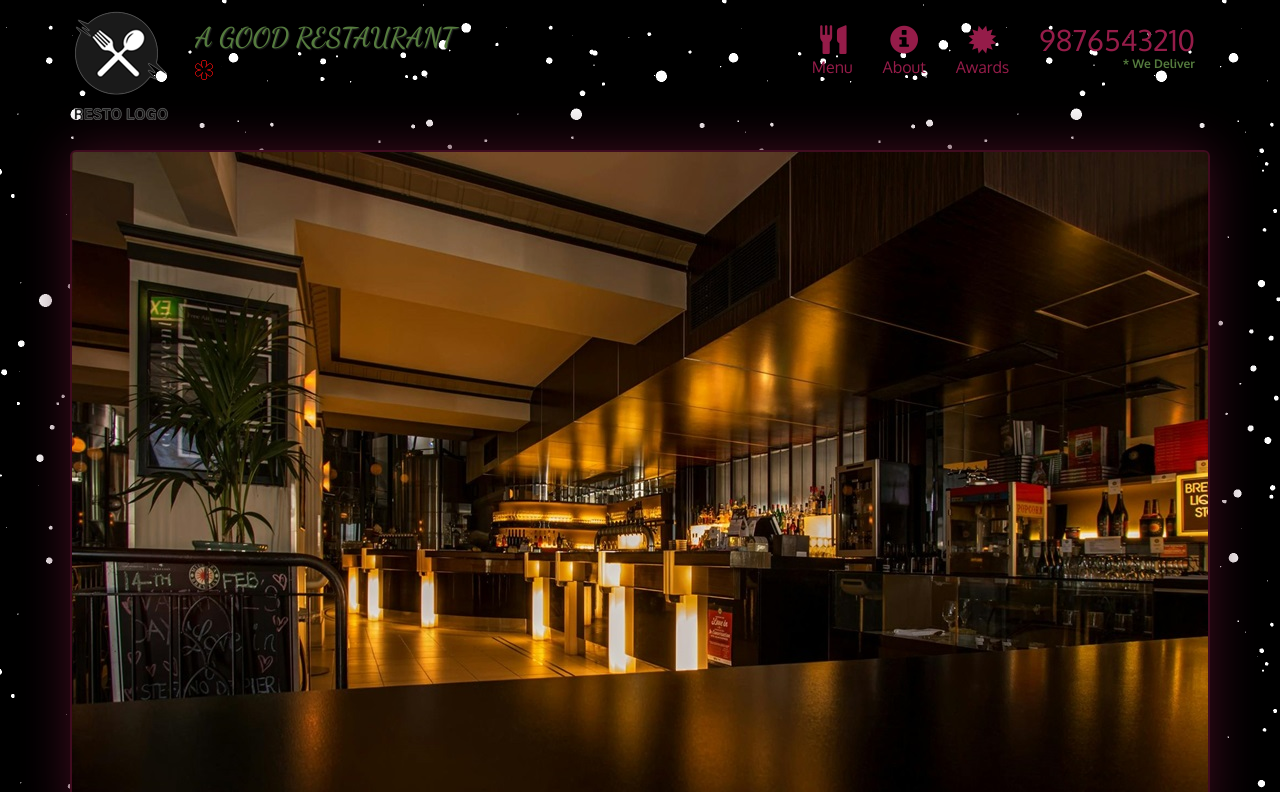
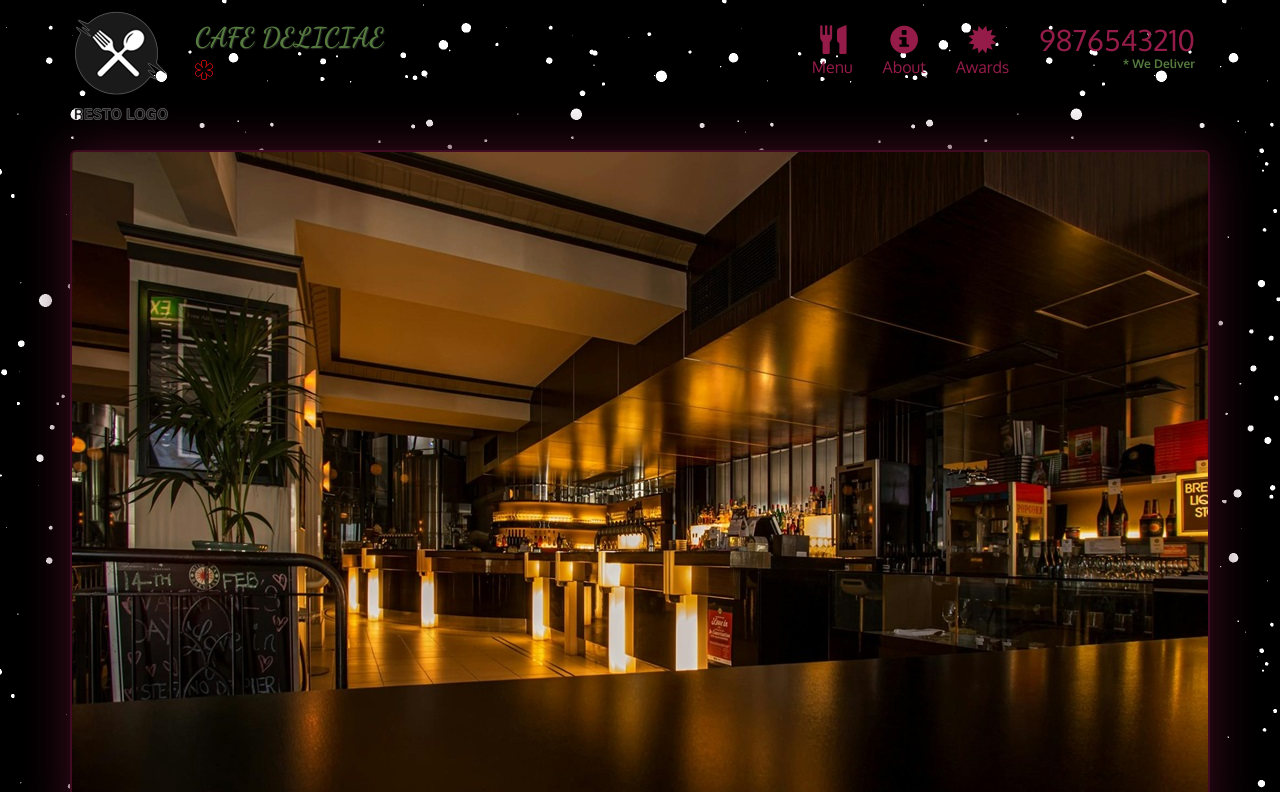
Before and after one commit to riteshbhapkar/Restaurant-Website-HTML-CSS-JS-PROJECT-, a plain HTML site: page index.html in a window 1280 px wide. Shown: the top 792 px of the page. Drawn offline with Linux system fonts and the light colour scheme; a web font is replaced by a local one.

Commit message:
Optimisations

```diff
--- a/index.html
+++ b/index.html
@@ -4,7 +4,7 @@
     <meta charset="utf-8">
     <meta http-equiv="X-UA-Compatible" content="IE=edge">
     <meta name="viewport" content="width=device-width, initial-scale=1">
-    <title>A Good Restaurant</title>
+    <title>Cafe deliciae</title>
     <link rel="stylesheet" href="css/bootstrap.min.css">
     <link rel="stylesheet" href="css/styles.css">
     <link href='https://fonts.googleapis.com/css?family=Oxygen:400,300,700' rel='stylesheet' type='text/css'>
@@ -29,7 +29,7 @@
           </a>
 
           <div class="navbar-brand">
-            <a href="index.html"><h1>A Good Restaurant</h1></a>
+            <a href="index.html"><h1>Cafe deliciae</h1></a>
             <p>
               <img src="images/Michelin.png" alt="Michelin star">
               <span>Michelin Certified</span>
```
